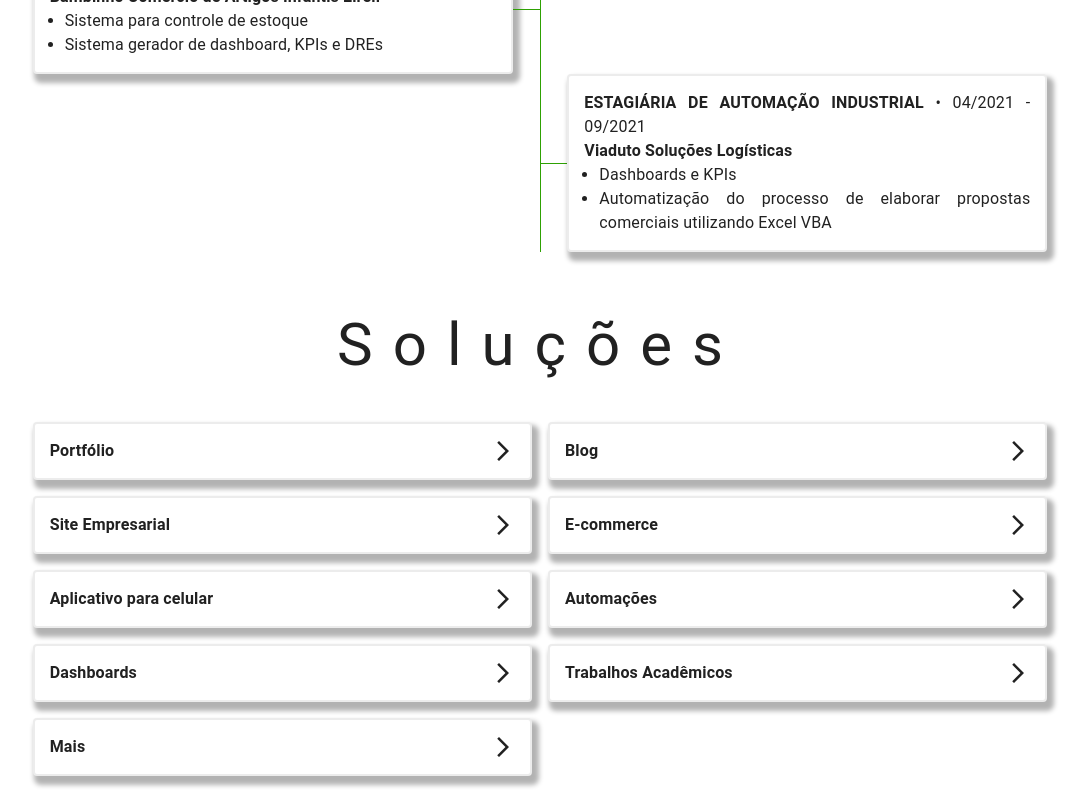
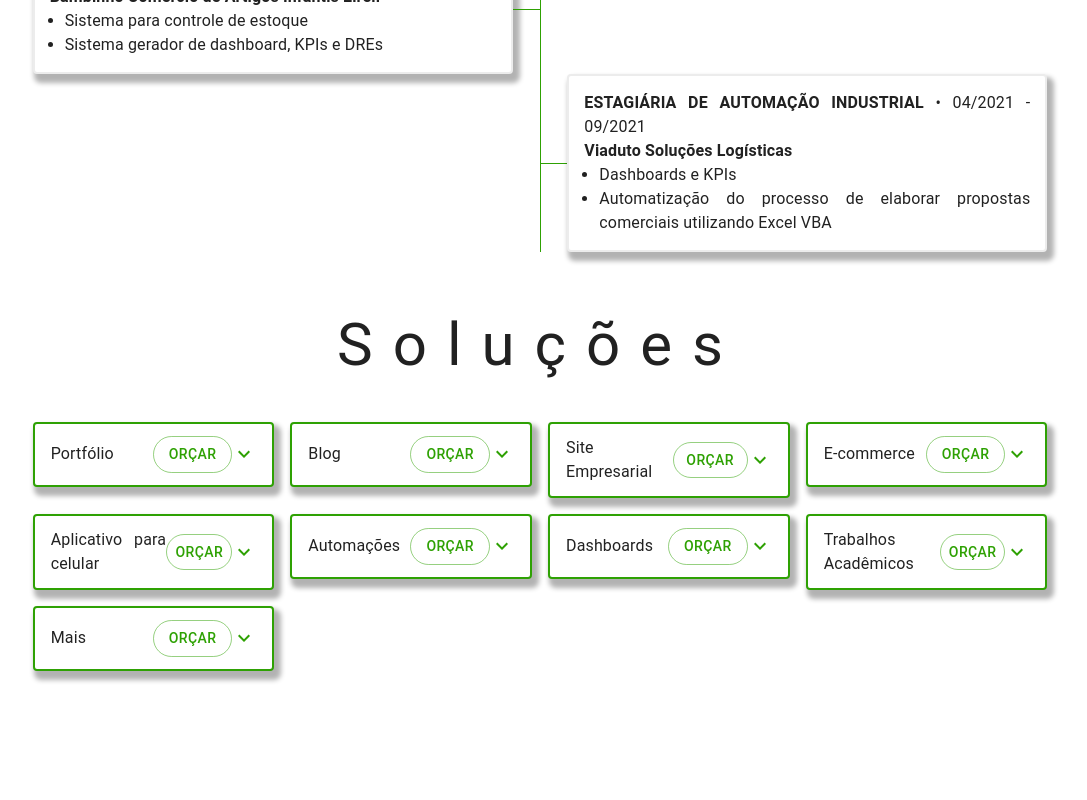
Before and after one commit to AshileySabah/portfolio-final, a React (Vite) app: page / in a window 1280 px wide. Shown: the part 1761-2561 px from the top of the page, without its empty margins (100-1187 px from the left). After the commit the page ends 2456 px from the top, so only its background shows below. Built offline with nearby package versions, Linux system fonts and the light colour scheme.

Commit message:
feat: solucoes accordion

```diff
--- a/src/pages/Solucoes/components/Card.tsx
+++ b/src/pages/Solucoes/components/Card.tsx
@@ -1,15 +1,33 @@
-import { Typography } from "@mui/material";
+import {
+  Accordion,
+  AccordionActions,
+  AccordionDetails,
+  AccordionSummary,
+  Button,
+  Typography,
+} from "@mui/material";
 import { Solucoes } from "../data";
-import { Container } from "./styles";
-import ArrowForwardIosIcon from "@mui/icons-material/ArrowForwardIos";
+import { Container, ContainerSummary } from "./styles";
+import ExpandMoreIcon from "@mui/icons-material/ExpandMore";
 
 interface CardProps extends Solucoes {}
 
-export const Card: React.FC<CardProps> = ({ descricao }) => {
+export const Card: React.FC<CardProps> = ({ tipo, descricao }) => {
   return (
     <Container>
-      <Typography>{descricao}</Typography>
-      <ArrowForwardIosIcon />
+      <AccordionSummary
+        expandIcon={<ExpandMoreIcon />}
+        aria-controls={`${tipo}-content`}
+        id={`${tipo}-header`}
+      >
+        <ContainerSummary>
+          <span>{tipo}</span>
+          <Button variant="outlined" color="secondary">
+            Orçar
+          </Button>
+        </ContainerSummary>
+      </AccordionSummary>
+      <AccordionDetails>{descricao}</AccordionDetails>
     </Container>
   );
 };
--- a/src/pages/Solucoes/components/styles.tsx
+++ b/src/pages/Solucoes/components/styles.tsx
@@ -1,34 +1,32 @@
-import styled, { css } from "styled-components";
-import { Paper } from "@mui/material";
+import styled from "styled-components";
+import { Accordion, Box, Paper } from "@mui/material";
 
-export const Container = styled(Paper)`
-  padding: 15px;
+export const Container = styled(Accordion)`
   border-radius: 5px;
   border: 2px solid #ececec;
   background-color: ${({ theme }) => theme?.palette?.common?.white};
   text-align: justify;
 
-  display: flex;
-  justify-content: space-between;
-
   -webkit-box-shadow: 4px 6px 5px 3px rgba(0, 0, 0, 0.3) !important;
   -moz-box-shadow: 4px 6px 5px 3px rgba(0, 0, 0, 0.3) !important;
   box-shadow: 4px 6px 5px 3px rgba(0, 0, 0, 0.3) !important;
 
-  p {
-    font-weight: bold;
+  /* .active { */
+  border: 2px solid ${({ theme }) => theme?.palette?.secondary?.main};
+
+  svg {
+    color: ${({ theme }) => theme?.palette?.secondary?.main};
   }
+  /* } */
+`;
 
-  &:hover {
-    border: 2px solid ${({ theme }) => theme?.palette?.secondary?.main};
-    cursor: pointer;
-    transition:
-      border-color 0.5s,
-      color 0.5s;
+export const ContainerSummary = styled(Box)`
+  display: flex;
+  justify-content: space-between;
+  align-items: center;
+  width: 100%;
 
-    p,
-    svg {
-      color: ${({ theme }) => theme?.palette?.secondary?.main};
-    }
+  button {
+    border-radius: 20px;
   }
 `;
--- a/src/pages/Solucoes/data.ts
+++ b/src/pages/Solucoes/data.ts
@@ -1,16 +1,51 @@
 export interface Solucoes {
+  tipo: string;
   descricao: string;
-  imagem: string;
 }
 
 export const solucoes: Solucoes[] = [
-  { descricao: "Portfólio", imagem: "imagem" },
-  { descricao: "Blog", imagem: "imagem" },
-  { descricao: "Site Empresarial", imagem: "imagem" },
-  { descricao: "E-commerce", imagem: "imagem" },
-  { descricao: "Aplicativo para celular", imagem: "imagem" },
-  { descricao: "Automações", imagem: "imagem" },
-  { descricao: "Dashboards", imagem: "imagem" },
-  { descricao: "Trabalhos Acadêmicos", imagem: "imagem" },
-  { descricao: "Mais", imagem: "imagem" },
+  {
+    tipo: "Portfólio",
+    descricao:
+      "Desenvolvimento de sites personalizados para exibição de trabalhos e projetos de forma visual e funcional.",
+  },
+  {
+    tipo: "Blog",
+    descricao:
+      "Criação de blogs responsivos e dinâmicos, com integração de CMS e funcionalidades de SEO.",
+  },
+  {
+    tipo: "Site Empresarial",
+    descricao:
+      "Desenvolvimento de sites para empresas com foco em performance, usabilidade e identidade corporativa.",
+  },
+  {
+    tipo: "E-commerce",
+    descricao:
+      "Construção de lojas online com integração de pagamentos, controle de estoque e suporte a vendas.",
+  },
+  {
+    tipo: "Aplicativo para celular",
+    descricao:
+      "Criação de apps para Android e iOS com funcionalidades personalizadas para diversos setores.",
+  },
+  {
+    tipo: "Automações",
+    descricao:
+      "Implementação de sistemas de automação para otimizar processos e aumentar a eficiência de negócios.",
+  },
+  {
+    tipo: "Dashboards",
+    descricao:
+      "Desenvolvimento de dashboards interativos e personalizados para monitoramento de dados e métricas de desempenho.",
+  },
+  {
+    tipo: "Trabalhos Acadêmicos",
+    descricao:
+      "Desenvolvimento de soluções digitais para trabalhos acadêmicos e projetos de TCC.",
+  },
+  {
+    tipo: "Mais",
+    descricao: "Soluções sob demanda para projetos específicos.",
+  },
 ];
--- a/src/pages/Solucoes/index.tsx
+++ b/src/pages/Solucoes/index.tsx
@@ -11,7 +11,7 @@ export const Solucoes = () => {
           <Grid container spacing={2}>
             {solucoes?.map((solucao) => {
               return (
-                <Grid item xs={12} sm={12} md={6} lg={6} xl={4}>
+                <Grid item xs={12} sm={12} md={4} lg={3} xl={3}>
                   <Card {...solucao} />
                 </Grid>
               );
```
